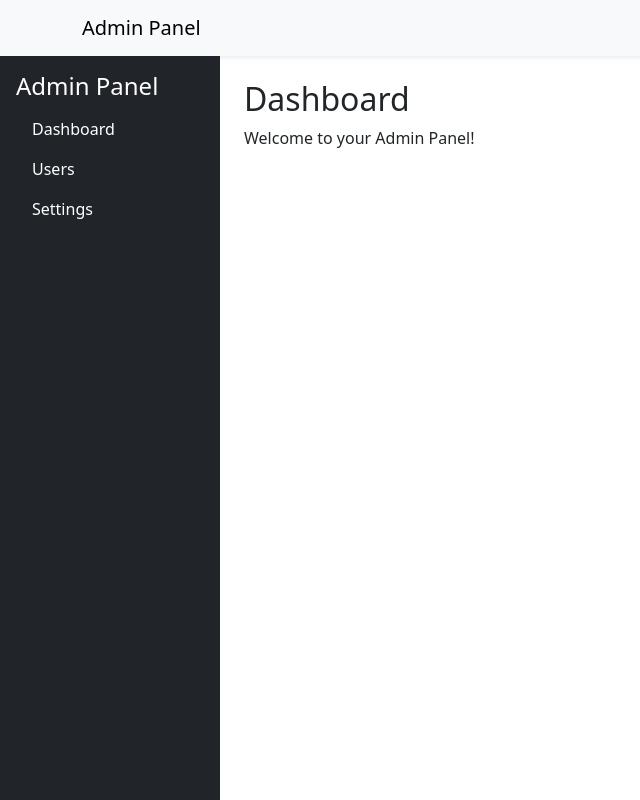
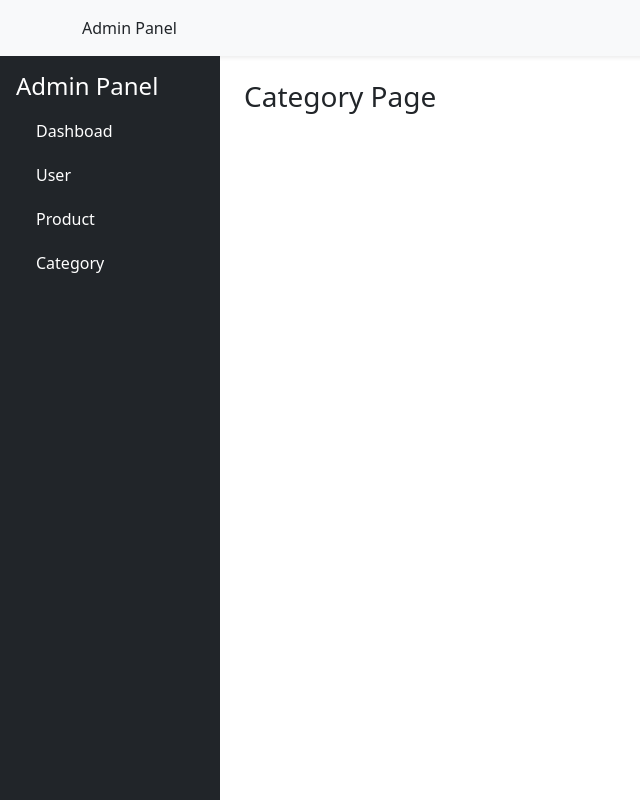
Before and after one commit to ubaid2917/mern-admin-panel, a React (Vite) app: page /category in a window 1280 px wide. Shown: the whole page, without its empty margins (0-640 px from the left). Built offline with nearby package versions, Linux system fonts and the light colour scheme.

Commit message:
adjust sidebar and pages

```diff
--- a/package.json
+++ b/package.json
@@ -13,7 +13,8 @@
     "bootstrap": "^5.3.8",
     "react": "^19.1.1",
     "react-bootstrap": "^2.10.10",
-    "react-dom": "^19.1.1"
+    "react-dom": "^19.1.1",
+    "react-router": "^7.8.2"
   },
   "devDependencies": {
     "@eslint/js": "^9.33.0",
--- a/src/App.css
+++ b/src/App.css
@@ -0,0 +1,12 @@
+/* side bar */
+.link{
+   border-radius: 13px;
+   padding: 10px 20px !important;
+   text-decoration: none;
+   color: white;
+}
+
+.link:hover {
+    background-color: rgba(250, 235, 215, 0.363);
+    color: rgb(0, 0, 0);
+}
--- a/src/App.jsx
+++ b/src/App.jsx
@@ -1,21 +1,24 @@
-import { useState } from 'react'
-import reactLogo from './assets/react.svg'
-import viteLogo from '/vite.svg'
-import './App.css'
-import Dashboard from './components/Dashboard'
-import Topbar from './components/Navbar'
-import Sidebar from './components/Sidebar'
+import { useState } from "react";
+import "./App.css";
+
+import Topbar from "./components/Navbar";
+import RoutesComp from "./route";
+import Sidebar from "./components/Sidebar";
 
 function App() {
-  const [count, setCount] = useState(0)
+  const [count, setCount] = useState(0);
 
   return (
     <>
-        <Topbar />
-        <Dashboard  />
-
+      <Topbar />
+      <div style={{ display: "flex", gap: "100px" }}>
+        <Sidebar />
+        <div className="flex-grow-1 p-4" style={{ marginLeft: "220px" }}>
+          <RoutesComp />
+        </div>
+      </div>
     </>
-  )
+  );
 }
 
-export default App
+export default App;
--- a/src/components/Layout.jsx
+++ b/src/components/Layout.jsx
@@ -4,10 +4,9 @@ import Sidebar from "./Sidebar";
 function Layout({ children }) {
   return (
     <div className="d-flex">
-      <Sidebar />
 
       {/* Content area */}
-      <div className="flex-grow-1 p-4" style={{ marginLeft: "220px" }}>
+      <div >
         {children}
       </div>
     </div>
--- a/src/components/Navbar.jsx
+++ b/src/components/Navbar.jsx
@@ -5,7 +5,7 @@ function Topbar() {
   return (
     <Navbar bg="light" className="shadow-sm">
       <Container>
-        <Navbar.Brand>Admin Panel</Navbar.Brand>
+        <Navbar>Admin Panel</Navbar>
       </Container>
     </Navbar>
   );
--- a/src/components/Sidebar.jsx
+++ b/src/components/Sidebar.jsx
@@ -1,22 +1,31 @@
 import React from "react";
+import { Link, useNavigate } from "react-router";
+
 
 function Sidebar() {
+  const navigate = useNavigate();
   return (
     <div
       className="bg-dark text-white vh-100 p-3 position-fixed"
       style={{ width: "220px" }}
     >
       <h4>Admin Panel</h4>
-      <ul className="nav flex-column">
-        <li className="nav-item">
-          <a href="/" className="nav-link text-white">Dashboard</a>
-        </li>
-        <li className="nav-item">
-          <a href="/users" className="nav-link text-white">Users</a>
-        </li>
-        <li className="nav-item">
-          <a href="/settings" className="nav-link text-white">Settings</a>
-        </li>
+      <ul className=" nav flex-column ">
+        <Link className="link" to={'/'} >
+           Dashboad
+        </Link>
+        <Link className="link" to={'/users'} >
+           User
+        </Link>
+        <Link className="link" to={'/product'} >
+           Product
+        </Link>
+        <Link className="link" to={'/category'} >
+           Category
+        </Link>
+
+
+
       </ul>
     </div>
   );
--- a/src/main.jsx
+++ b/src/main.jsx
@@ -3,10 +3,15 @@ import { createRoot } from 'react-dom/client'
 import './index.css'
 import App from './App.jsx'
 import 'bootstrap/dist/css/bootstrap.min.css';
+import { BrowserRouter } from 'react-router';
+
 
 
 createRoot(document.getElementById('root')).render(
+  <BrowserRouter>
   <StrictMode>
     <App />
   </StrictMode>,
+  </BrowserRouter>
+
 )
--- a/src/pages/Category/List.jsx
+++ b/src/pages/Category/List.jsx
@@ -0,0 +1,13 @@
+import React from 'react'
+
+const Catgory = () => {
+  return (
+    <div>
+       <h3>
+        Category Page
+       </h3>
+    </div>
+  )
+}
+
+export default Catgory
--- a/src/pages/Product/List.jsx
+++ b/src/pages/Product/List.jsx
@@ -0,0 +1,11 @@
+import React from 'react'
+
+const ProductList = () => {
+  return (
+    <div>
+      <h1>Product Page</h1>
+    </div>
+  )
+}
+
+export default ProductList
--- a/src/pages/User/List.jsx
+++ b/src/pages/User/List.jsx
@@ -0,0 +1,11 @@
+import React from 'react'
+
+const List = () => {
+  return (
+    <div>
+      <h1>User list</h1>
+    </div>
+  )
+}
+
+export default List
--- /dev/null
+++ b/src/route.jsx
@@ -0,0 +1,22 @@
+import React from 'react'
+import { Route, Routes } from 'react-router'
+import Dashboard from './components/Dashboard'
+import List from './pages/User/List'
+import ProductList from './pages/Product/List'
+import Catgory from './pages/Category/List'
+
+const RoutesComp = () => {
+  return (
+    <>
+      <Routes>
+        <Route path="/" element={<Dashboard />} />
+        <Route path="/users" element={<List />} />
+        <Route path="/product" element={<ProductList />} />
+        <Route path="/category" element={<Catgory />} />
+      </Routes>
+
+    </>
+  )
+}
+
+export default RoutesComp
```
Also changed, not shown: 1 other file (tests, documents, lock files or other folders).
